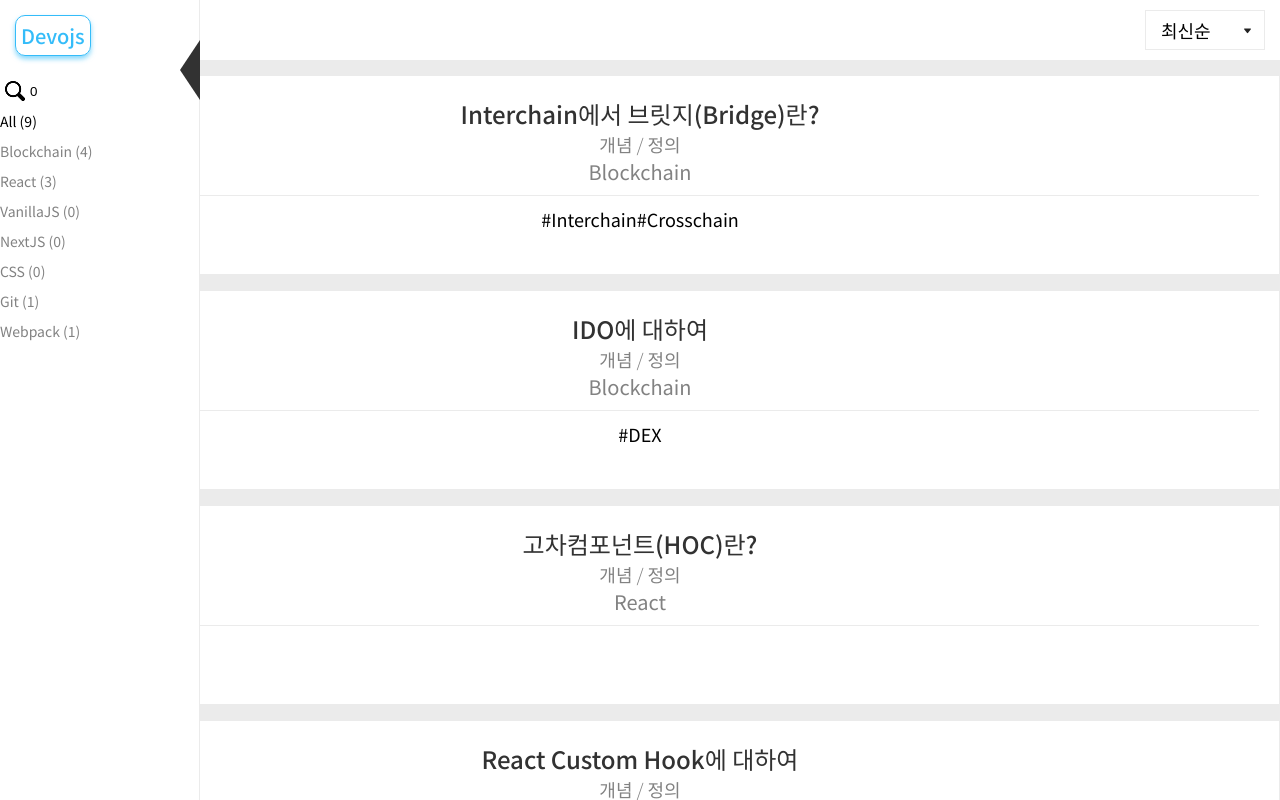
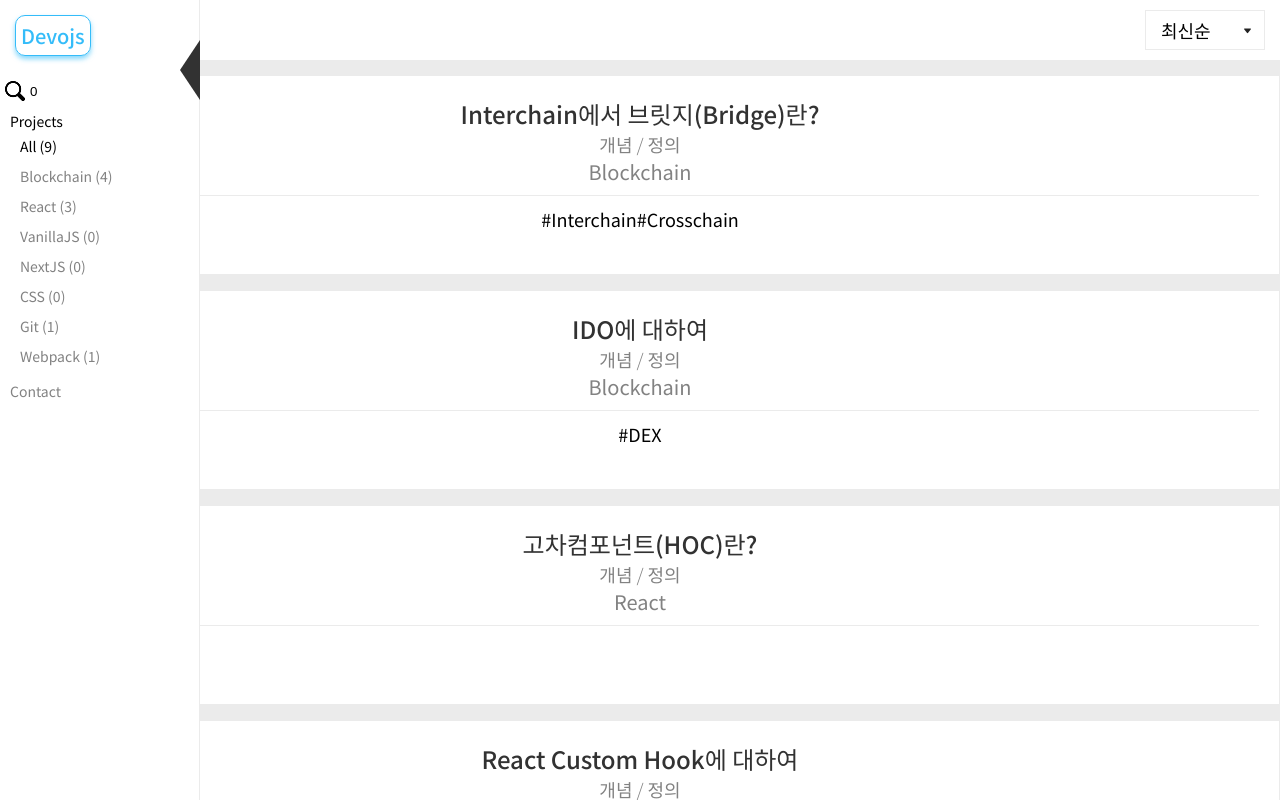
Before and after one commit to ksheyon123/project__blog, a Next.js app: page / in a window 1280 px wide. Both pictures are taken after a click on the element 10 px from the left and 70 px from the top of the page. Built offline with nearby package versions, Linux system fonts and the light colour scheme.

Commit message:
Update fix n avbar:

```diff
--- a/components/common/Navbar/NavName.tsx
+++ b/components/common/Navbar/NavName.tsx
@@ -1,31 +1,42 @@
 import React from "react";
 import styled from "styled-components";
-import { useRecoilState } from "recoil";
-import { navigationParamsState } from "../../../states/atom";
+import { useRecoilState, useSetRecoilState } from "recoil";
+import { navigationParamsState, subdirectoryParamsState } from "../../../states/atom";
 import { theme } from '../../../styles/theme';
-import { ARTICLE } from "../../../constants/articles";
 import {
-  ArticleType,
+  MenuType,
   NavigationType
 } from "../../../constants/types";
+import { SubNavName } from "./index";
+import { ARTICLE } from "../../../constants/articles";
 
 const StyledNavName = styled.div < { isSelected: boolean }> `
   ${props => props.theme.b3};
   color : ${props => props.isSelected ? theme.mono00 : theme.mono03};
+  padding : 0px 10px;
   margin-bottom : 10px;
 `;
 
-const NavName: React.FC<NavigationType> = ({ pId, name }) => {
+const NavName: React.FC<MenuType> = ({ mId, name, subdirectory }) => {
   const [navIdx, setNavIdx] = useRecoilState(navigationParamsState);
-  const totalCnt = ARTICLE.length;
-  const cnt: number = ARTICLE.reduce((cnt: number, el: ArticleType) => (pId === el.fId) ? cnt + 1 : cnt + 0, 0);
-  const isSelected: boolean = pId === navIdx;
+  const reset = useSetRecoilState(subdirectoryParamsState);
 
-  const jsx = pId === 0 ? (<div>{name} ({totalCnt})</div>) : <div>{name} ({cnt})</div>
+  const isSelected: boolean = mId === navIdx;
+
+  const handleOnClick = () => {
+    setNavIdx(mId);
+  }
 
   return (
-    <StyledNavName isSelected={isSelected} onClick={() => setNavIdx(pId)}>
-      {jsx}
+    <StyledNavName isSelected={isSelected} onClick={() => handleOnClick()}>
+      <div>{name} </div>
+      { (!!subdirectory && isSelected) && (
+        subdirectory.map((el: NavigationType, idx: number) => {
+          return (
+            <SubNavName list={ARTICLE} key={idx.toString()} {...el} />
+          )
+        })
+      )}
     </StyledNavName>
   )
 
--- a/components/common/Navbar/Navbar.tsx
+++ b/components/common/Navbar/Navbar.tsx
@@ -5,10 +5,10 @@ import {
   navigationState,
 } from "../../../states/atom";
 import {
-  NAV__NAME
+  MENU__NAME
 } from "../../../constants/index";
 import {
-  NavigationType
+  MenuType
 } from "../../../constants/types";
 import {
   Input
@@ -40,7 +40,7 @@ const Navbar: React.FC = () => {
         <NavLogo />
         <Input type="Search" handleOnChange={() => { }} value="0" />
         {
-          NAV__NAME.map((el: NavigationType, idx: number) => {
+          MENU__NAME.map((el: MenuType, idx: number) => {
             return (
               <NavName key={idx.toString()} {...el} />
             )
--- /dev/null
+++ b/components/common/Navbar/SubNavName.tsx
@@ -0,0 +1,46 @@
+import React, { MouseEvent } from "react";
+import styled from "styled-components";
+import { useRecoilState } from "recoil";
+import { subdirectoryParamsState } from "../../../states/atom";
+import { NAV__NAME } from "../../../constants/index";
+import { NavigationType, ArticleType } from "../../../constants/types";
+import { theme } from "../../../styles/theme";
+
+const StyledSubNavName = styled.div<{ isSelected: boolean }>`
+${props => props.theme.b3};
+  color : ${props => props.isSelected ? theme.mono00 : theme.mono03};
+padding : 5px 10px 5px;
+`;
+
+interface Props extends NavigationType {
+  list: any[];
+}
+
+const SubNavName: React.FC<Props> = (props) => {
+  const {
+    pId,
+    name,
+    list
+  } = props;
+
+  const [navIdx, setNavIdx] = useRecoilState(subdirectoryParamsState);
+
+  const totalCnt = list.length;
+  const cnt: number = list.reduce((cnt: number, el: ArticleType) => (pId === el.fId) ? cnt + 1 : cnt + 0, 0);
+  const isSelected: boolean = pId === navIdx;
+
+  const jsx = pId === 0 ? (<div>{name} ({totalCnt})</div>) : <div>{name} ({cnt})</div>
+
+  const handleOnClick = (e: MouseEvent) => {
+    e.preventDefault();
+    setNavIdx(pId)
+  }
+
+  return (
+    <StyledSubNavName isSelected={isSelected} onClick={(e) => handleOnClick(e)}>
+      {jsx}
+    </StyledSubNavName>
+  )
+}
+
+export { SubNavName };
--- a/components/common/Navbar/index.tsx
+++ b/components/common/Navbar/index.tsx
@@ -1,9 +1,11 @@
 import { NavDrawer } from "./NavDrawer";
 import { NavName } from "./NavName";
 import { NavLogo } from "./NavLogo";
+import { SubNavName } from "./SubNavName";
 
 export {
   NavDrawer,
   NavName,
-  NavLogo
+  NavLogo,
+  SubNavName
 }
--- a/constants/enum.tsx
+++ b/constants/enum.tsx
@@ -1,3 +1,8 @@
+export enum MenuID {
+  PROJECT,
+  CONTACT
+}
+
 export enum TypeOfID {
   ALL,
   BLOCKCHAIN,
--- a/constants/index.tsx
+++ b/constants/index.tsx
@@ -1,6 +1,6 @@
 
-import { NavigationType } from "./types";
-import { TypeOfID } from "./enum";
+import { NavigationType, MenuType } from "./types";
+import { TypeOfID, MenuID } from "./enum";
 
 export const PATH__NAME = {
 
@@ -39,4 +39,16 @@ export const NAV__NAME: NavigationType[] = [
     pId: TypeOfID.WEBPACK,
     name: "Webpack"
   }
+];
+
+export const MENU__NAME: MenuType[] = [
+  {
+    mId: MenuID.PROJECT,
+    name: "Projects",
+    subdirectory: NAV__NAME
+  },
+  {
+    mId: MenuID.CONTACT,
+    name: "Contact",
+  },
 ]
--- a/constants/types.tsx
+++ b/constants/types.tsx
@@ -22,6 +22,12 @@ export type NavigationType = {
   name: string;
 }
 
+export type MenuType = {
+  mId: number;
+  name: string;
+  subdirectory?: any[];
+}
+
 export type ComboBoxType = {
   value: string | number;
   name: string;
--- a/states/atom.tsx
+++ b/states/atom.tsx
@@ -1,5 +1,6 @@
 import { atom } from "recoil";
-import { TypeOfID } from "../constants/enum";
+import { TypeOfID, MenuID } from "../constants/enum";
+
 export const navigationState = atom<boolean>({
   key: "navbar__navigationState",
   default: false,
@@ -7,8 +8,13 @@ export const navigationState = atom<boolean>({
 
 export const navigationParamsState = atom<number>({
   key: "navbar__navigationParamsState",
+  default: MenuID.PROJECT
+});
+
+export const subdirectoryParamsState = atom<number>({
+  key: "navbar__subdirectoryParamsState",
   default: TypeOfID.ALL
-});
+})
 
 export const searchParamsState = atom<string>({
   key: "navbar__searchParamsState",
--- a/states/selector.tsx
+++ b/states/selector.tsx
@@ -1,5 +1,5 @@
 import { selector } from "recoil";
-import { navigationParamsState, searchParamsState } from "./atom";
+import { searchParamsState, subdirectoryParamsState } from "./atom";
 import {
   ARTICLE
 } from "../constants/articles";
@@ -8,7 +8,7 @@ import { ArticleType } from "../constants/types";
 export const filteredArticlesState = selector({
   key: 'filteredArticlesState',
   get: ({ get }) => {
-    const _selectedNavParams = get(navigationParamsState);
+    const _selectedNavParams = get(subdirectoryParamsState);
     const _searchParams = get(searchParamsState);
     if (_selectedNavParams === 0) {
       return ARTICLE;
```
